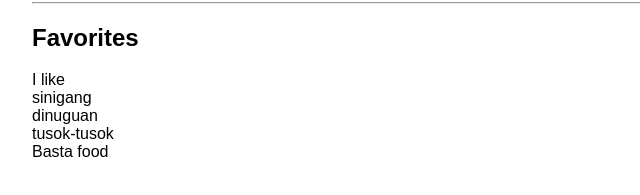
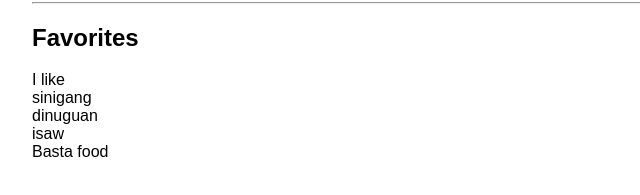
Before and after one commit to nnavarro2024-2025/nnavarro2024-2025.github.io, a plain HTML site: page index.html in a window 1280 px wide. Shown: the part 369-564 px from the top of the page, 96-736 px from the left. Drawn offline with Linux system fonts and the light colour scheme.

Commit message:
index.html

```diff
--- a/index.html
+++ b/index.html
@@ -54,7 +54,7 @@
       <p>I like <br>
         sinigang<br>
         dinuguan<br>
-        tusok-tusok<br>
+        isaw<br>
         Basta food </p>
     </section>
   </div>
```
